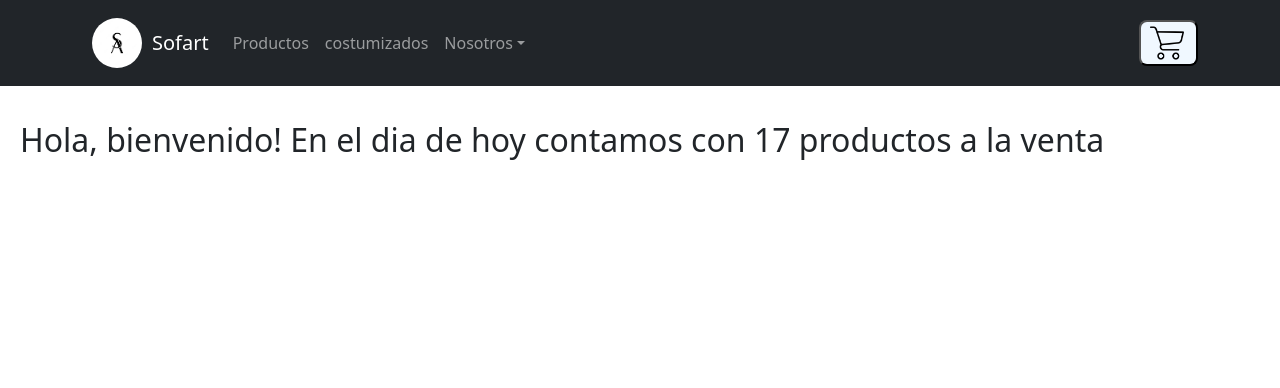
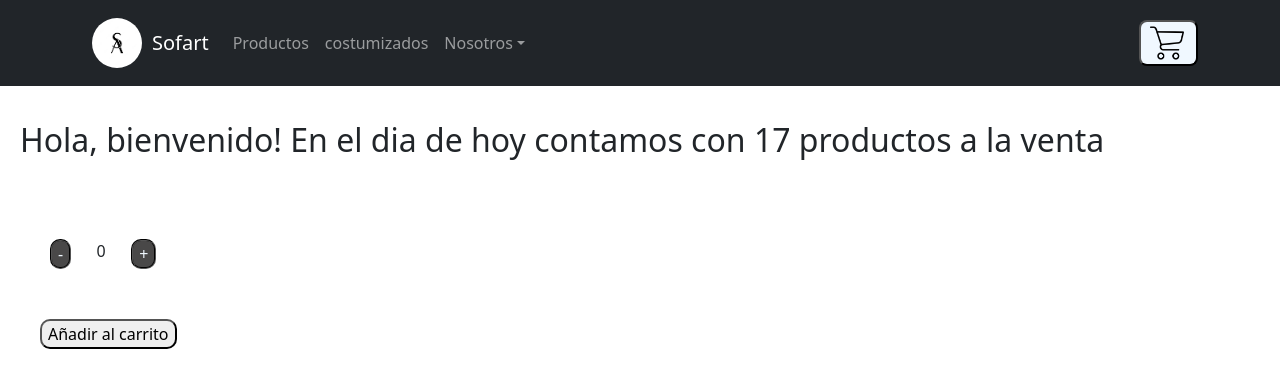
Before and after one commit to sofiacouzier/Sofart-Couzier, a React (Create React App) app: page / in a window 1280 px wide. Shown: the top 388 px of the page. Built offline with nearby package versions, Linux system fonts and the light colour scheme.

Commit message:
contador

```diff
--- a/src/App.js
+++ b/src/App.js
@@ -2,6 +2,8 @@ import 'bootstrap/dist/css/bootstrap.min.css';
 import NavBar from './componentes/NavBar/NavBar';
 import estilos from './app/estilos.css';
 import ItemListConteiner from './componentes/ItemListContainer/ItemListContainer';
+import Contador from './componentes/ItemListContainer/Contador';
+
 
 function App() {
   return (
@@ -12,6 +14,9 @@ function App() {
 
         <ItemListConteiner productos={17} />
 
+        <Contador Productos={17} />
+
+
 
       </header>
     </div>
--- a/src/app/estilos.css
+++ b/src/app/estilos.css
@@ -45,3 +45,29 @@
 .carrito:hover {
     padding: 0;
 }
+
+.stock {
+    display: flex;
+    flex-direction: row;
+    margin: 40px;
+    margin-top: 70px;
+}
+
+.sumar {
+    margin: 10px;
+    background-color: rgb(73, 72, 72);
+    border-radius: 10px;
+    border-style: groove;
+    color: aliceblue;
+}
+
+.hola {
+    margin: 10px;
+    width: 20px;
+    text-align: center;
+}
+
+.carritoBoton {
+    margin-left: 40px;
+    border-radius: 10px;
+}
--- /dev/null
+++ b/src/componentes/ItemListContainer/Contador.js
@@ -0,0 +1,25 @@
+import React from 'react'
+const Contador = ({ Productos, inicio, onAdd }) => {
+
+    const [valor, setValor] = React.useState(0);
+    return (
+        <div>
+
+            <div className='stock'>
+                <button className='sumar' onClick={() => {
+                    inicio = 0
+                    setValor(valor - 1)
+                    valor > inicio ? setValor(valor - 1) : setValor(inicio)
+                }}>-</button>
+                <p className='hola'>{valor}</p>
+                <button className='sumar' onClick={() => {
+                    valor < Productos ? setValor(valor + 1) : setValor(Productos)
+                }}>+</button>
+
+            </div >
+            <button className='carritoBoton' onClick={() => onAdd(valor)}>Añadir al carrito</button>
+        </div >
+    )
+}
+
+export default Contador
```
